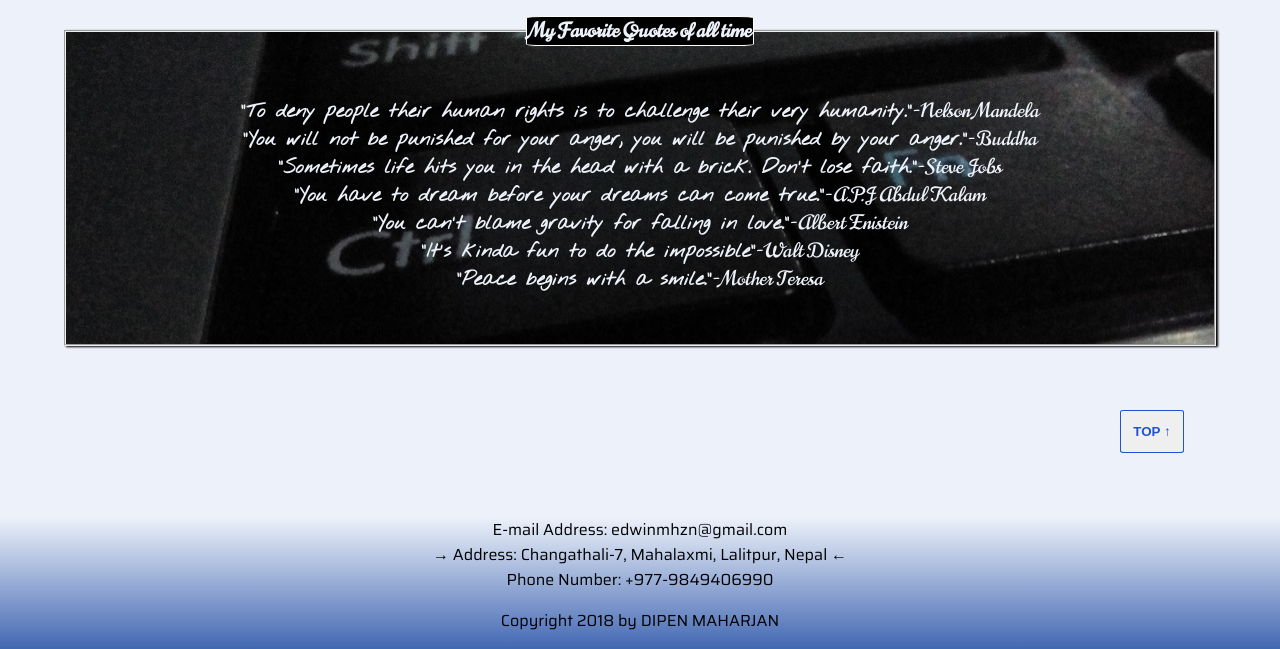
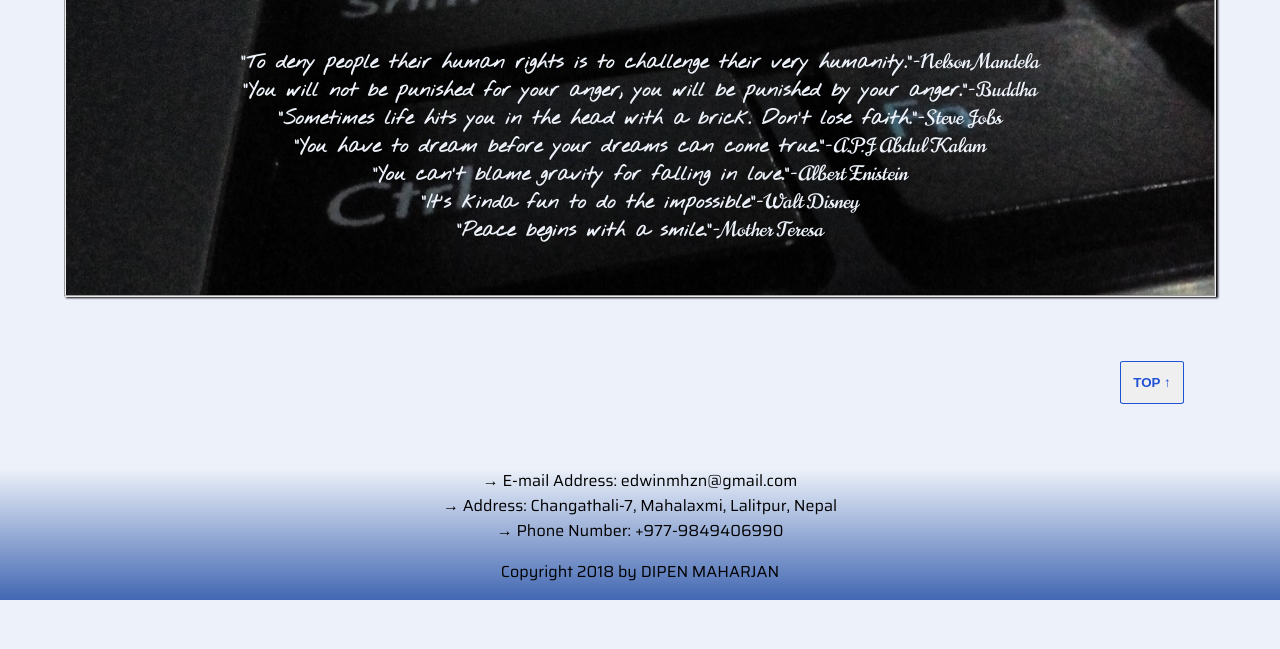
Before and after one commit to edwin042/web6500, a plain HTML site: page index.html in a window 1280 px wide. Shown: the part 723-1372 px from the top of the page. After the commit the page ends 1323 px from the top, so only its background shows below. Drawn offline with Linux system fonts and the light colour scheme.

Commit message:
new new code added

```diff
--- a/index.html
+++ b/index.html
@@ -13,8 +13,8 @@
 </head>
 <body>
 	<a name="scroll_to_top"></a>
-	<div class="image-div">
-		<img src="images/boy.png" alt="boy-picture">
+	<div class="welcome">
+			Welcome to My Website
 		</div>
 	<header>
 		<input type="checkbox" id="bar-menu">
@@ -31,15 +31,11 @@
 	<div class="second-div">
 		<img src="images/boy.png" alt="boy-picture">
 	</div>
-
+		<hr>
 	<div class="name">
 		<a href="index.html">Dipen Maharjan</a>
 	</div>
-    <hr>
 	<div class="description">
-		<div class="welcome">
-			Welcome to My Website
-		</div>
 		<fieldset>
 			<legend>My Favorite Quotes of all time</legend>
 				<q>To deny people their human rights is to challenge their very humanity.</q>-Nelson Mandela<br>
@@ -53,9 +49,9 @@
 	</div>
 	<button class="scrollTop"><a  href="#scroll_to_top">TOP &uarr;</a></button> <!--https://stackoverflow.com/questions/32102747/how-to-make-a-back-to-top-button-using-css-and-html-only-->
 	<footer>
-		E-mail Address: edwinmhzn@gmail.com
-		<a href="">&rarr; Address: Changathali-7, Mahalaxmi, Lalitpur, Nepal &larr;</a>
-		Phone Number: +977-9849406990
+		&rarr; E-mail Address: edwinmhzn@gmail.com
+		<a href="">&rarr; Address: Changathali-7, Mahalaxmi, Lalitpur, Nepal </a>
+		&rarr; Phone Number: +977-9849406990
 		<p>Copyright 2018 by DIPEN MAHARJAN</p>
 	</footer>
 </body>
```
Lines whose indentation alone changed are shown as unchanged.
